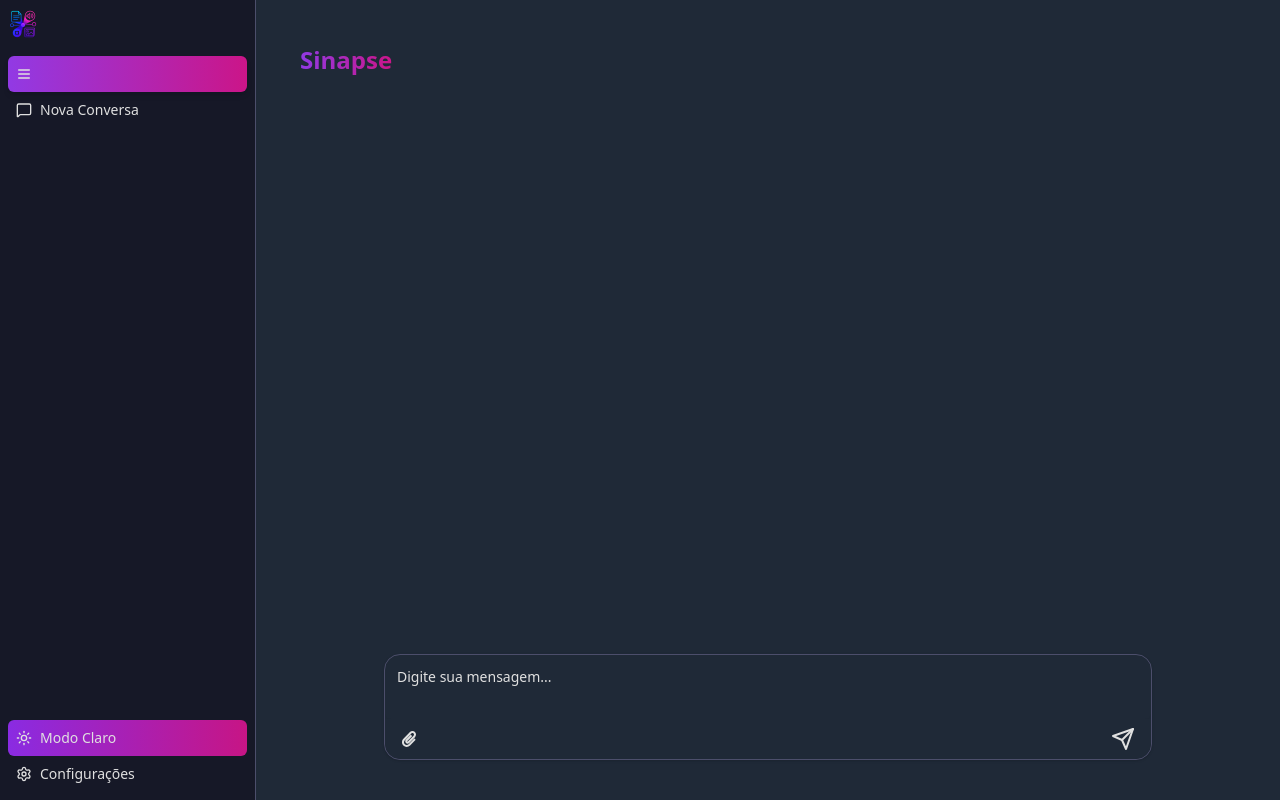
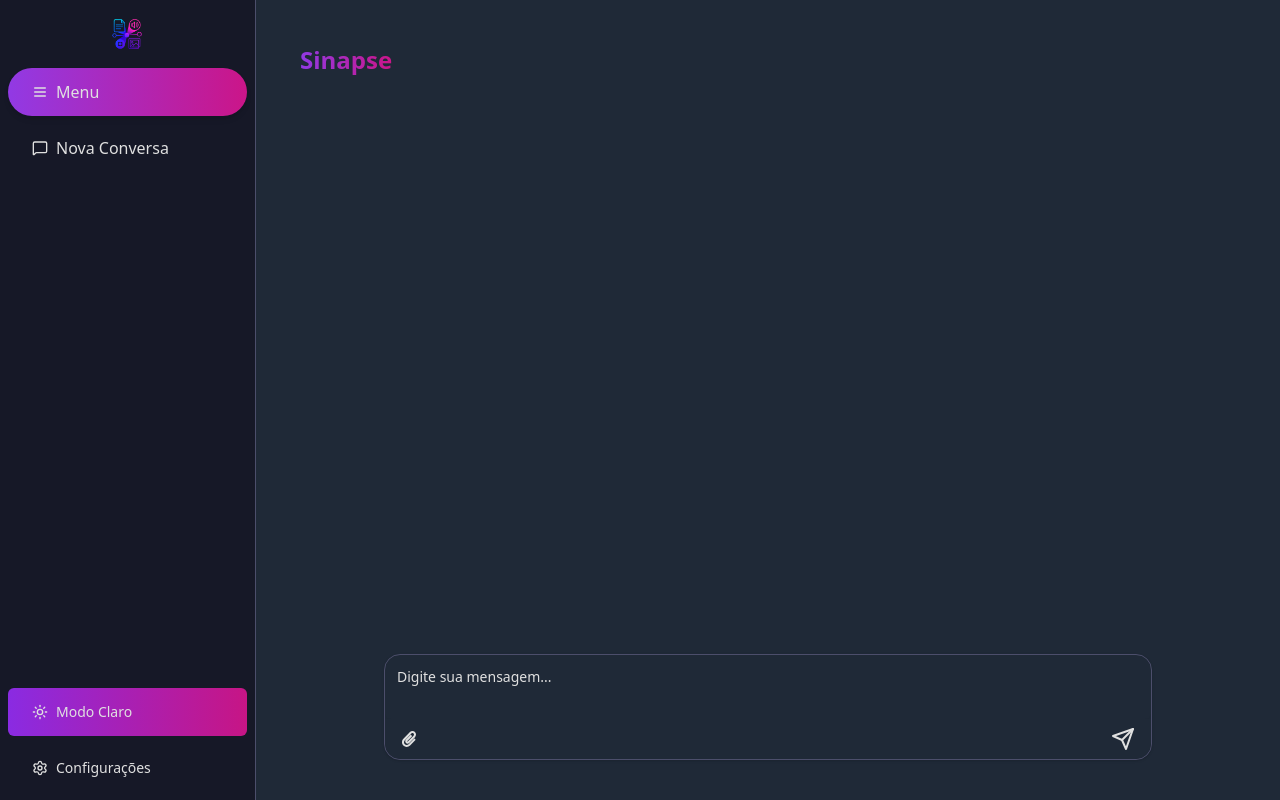
Before and after one commit to gustavobarez/sinapse, a React (Vite) app in the folder frontend/: page / in a window 1280 px wide. Built offline with nearby package versions, Linux system fonts and the light colour scheme.

Commit message:
refactor(ui): melhorar layout e acessibilidade dos botões na Sidebar

```diff
--- a/frontend/src/components/Sidebar.tsx
+++ b/frontend/src/components/Sidebar.tsx
@@ -29,45 +29,57 @@ export function Sidebar({ isPinnedOpen, onMenuClick }: SidebarProps) {
       onMouseEnter={handleMouseEnter}
       onMouseLeave={handleMouseLeave}
       className={cn(
-        "flex h-full flex-col border-r p-2 transition-all duration-300 bg-background text-foreground",
-        isExpanded ? "w-64" : "w-16 items-center"
+        "flex h-full flex-col border-r transition-all duration-300 bg-background text-foreground",
+        isExpanded ? "w-64" : "w-20"
       )}
     >
+      <div className="flex justify-center py-4 px-2">
         <img
           src={"images/sinapse-logo-better-quality-semfundo.png"}
+          className="w-[60px] h-[36px] object-contain"
           alt="logo"
-        className="w-8 h-8 mb-4"
         />
-      <div className="flex-1">
+      </div>
+
+      <div className="flex-1 flex flex-col gap-2">
+        <div className="px-2">
           <Button
-          className={cn(
-            "w-full justify-start gap-2 bg-gradient-to-r from-[hsl(var(--gradient-start))] to-[hsl(var(--gradient-end))] text-primary-foreground border-none shadow-md",
-            isExpanded ? "pl-2" : "justify-center"
-          )}
+            className="w-full h-12 rounded-full bg-gradient-to-r from-[hsl(var(--gradient-start))] to-[hsl(var(--gradient-end))] text-primary-foreground border-none shadow-md flex items-center relative"
             variant="ghost"
-          size="icon"
             onClick={onMenuClick}
           >
+            <span className="absolute left-4 top-1/2 -translate-y-1/2 flex items-center justify-center w-8 h-8">
               <Menu className="h-5 w-5" />
+            </span>
+            {isExpanded && (
+              <div className="flex-1 text-left text-base whitespace-nowrap overflow-hidden pl-8">
+                Menu
+              </div>
+            )}
           </Button>
+        </div>
+
+        <div className="px-2">
           <Button
             variant="ghost"
-          className={cn(
-            "w-full justify-start gap-2 bg-support text-card-foreground border-none",
-            isExpanded ? "pl-2" : "justify-center"
+            className="w-full h-12 bg-support text-card-foreground border-none flex items-center relative"
+          >
+            <span className="absolute left-4 top-1/2 -translate-y-1/2 flex items-center justify-center w-8 h-8">
+              <MessageSquare className="h-5 w-5" />
+            </span>
+            {isExpanded && (
+              <div className="flex-1 text-left text-base whitespace-nowrap overflow-hidden pl-8">
+                Nova Conversa
+              </div>
             )}
-        >
-          <MessageSquare className="h-5 w-5" />
-          {isExpanded && <span>Nova Conversa</span>}
           </Button>
         </div>
-      <div className="mt-auto">
+      </div>
+
+      <div className="flex flex-col gap-2 p-2">
         <Button
           variant="ghost"
-          className={cn(
-            "w-full justify-start gap-2 border-none",
-            isExpanded ? "pl-2" : "justify-center"
-          )}
+          className="w-full h-12 border-none flex items-center relative"
           style={
             theme === "dark"
               ? {
@@ -79,24 +91,32 @@ export function Sidebar({ isPinnedOpen, onMenuClick }: SidebarProps) {
           }
           onClick={() => setTheme(theme == "dark" ? "light" : "dark")}
         >
+          <span className="absolute left-4 top-1/2 -translate-y-1/2 flex items-center justify-center w-8 h-8">
             {theme == "dark" ? (
               <Sun className="h-5 w-5" />
             ) : (
               <Moon className="h-5 w-5" />
             )}
+          </span>
           {isExpanded && (
-            <span>{theme == "dark" ? "Modo Claro" : "Modo Escuro"}</span>
+            <div className="flex-1 text-left whitespace-nowrap overflow-hidden pl-8">
+              {theme == "dark" ? "Modo Claro" : "Modo Escuro"}
+            </div>
           )}
         </Button>
+
         <Button
           variant="ghost"
-          className={cn(
-            "w-full justify-start gap-2 bg-support text-card-foreground border-none",
-            isExpanded ? "pl-2" : "justify-center"
+          className="w-full h-12 bg-support text-card-foreground border-none flex items-center relative"
+        >
+          <span className="absolute left-4 top-1/2 -translate-y-1/2 flex items-center justify-center w-8 h-8">
+            <Settings className="h-5 w-5" />
+          </span>
+          {isExpanded && (
+            <div className="flex-1 text-left whitespace-nowrap overflow-hidden pl-8">
+              Configurações
+            </div>
           )}
-        >
-          <Settings className="h-5 w-5" />
-          {isExpanded && <span>Configurações</span>}
         </Button>
       </div>
     </div>
```
Lines whose indentation alone changed are shown as unchanged.
